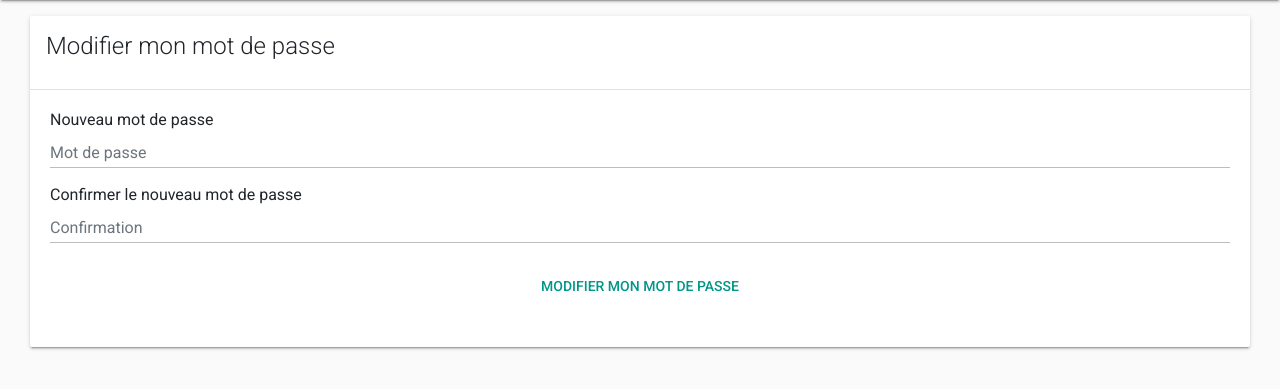
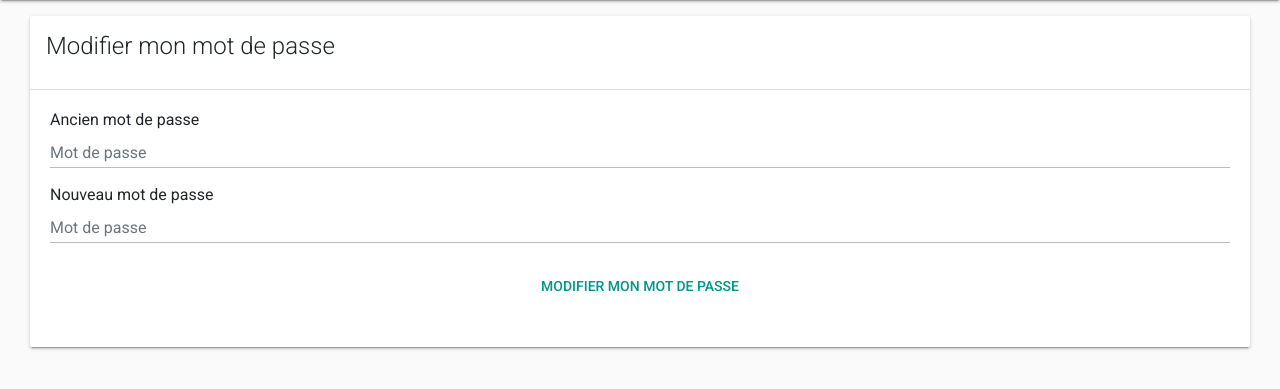
Before and after one commit to c4software/cso, a Flask app: page /password in a window 1280 px wide. Shown: the part 56-445 px from the top of the page. Run offline with Flask 2, Linux system fonts and the light colour scheme; a user stored in the database is signed in; parts of the project's set-up code (start-up, migrations or seed data) failed here and were passed over; some libraries are stand-ins or nearby versions.

Commit message:
Intégration début changement mot de passe

```diff
--- a/modules/csoMain/templates/password.html
+++ b/modules/csoMain/templates/password.html
@@ -12,13 +12,13 @@
             <input name=_csrf_token type=hidden value="{{ csrf_token() }}">
 
             <div class="form-group">
-                    <label for="password">Nouveau mot de passe</label>
-                    <input type="password" autocomplete="new-password" class="form-control" id="password" placeholder="Mot de passe">
+                    <label>Ancien mot de passe</label>
+                    <input type="password" autocomplete="off" class="form-control" name="old_password" placeholder="Mot de passe">
                 </div>
 
             <div class="form-group">
-                        <label for="password">Confirmer le nouveau mot de passe</label>
-                        <input type="password" autocomplete="new-password" class="form-control" id="password" placeholder="Confirmation">
+                <label>Nouveau mot de passe</label>
+                <input type="password" autocomplete="new-password" class="form-control" name="new_password" placeholder="Mot de passe">
             </div>
 
             <div class="text-sm-center pt-2">
--- a/modules/csoMain/views.py
+++ b/modules/csoMain/views.py
@@ -12,7 +12,7 @@ from flask import render_template, Blueprint, redirect, request, session, Respon
 import ldap
 from models import Application, UserDroit
 from parameters import default_website, ldap_server, ldap_dn
-from utils.user import has_otp_enabled, is_connected, check_totp, clear_session, ldap_login, signed_tab, require_totp
+from utils.user import has_otp_enabled, is_connected, check_totp, clear_session, ldap_login, signed_tab, require_totp, change_password
 from utils.app import get_app
 
 csoMain = Blueprint('csoMain', __name__, template_folder='templates')
@@ -25,9 +25,16 @@ def main():
         return redirect('/login?apps=admin&next=/')
 
 
-@csoMain.route("/password")
+@csoMain.route("/password", methods=["GET", "POST"])
 def password():
     if is_connected():
+
+        old_password = request.form.get('old_password', "")
+        new_password = request.form.get('new_password', "")
+
+        if old_password and new_password:
+            result = change_password(old_password, new_password)
+
         return render_template("password.html")
     else:
         return redirect('/login?apps=admin&next=/')
--- a/utils/user.py
+++ b/utils/user.py
@@ -6,6 +6,7 @@ import time
 import pyotp
 import logging
 import ldap
+import ldap.modlist as modlist
 from flask import session
 from parameters import default_website, ldap_server, ldap_dn
 from models import UserDroit, Application
@@ -23,14 +24,12 @@ def change_password(old_password, new_password):
     try:
         ldap_connector = get_ldap_connector_as(session["username"], old_password)
 
-        # Change password
-        #unicode_pass = unicode('\"' + str(new_password) + '\"', 'iso-8859-1')
-        #password_value = unicode_pass.encode('utf-16-le')
-        #add_pass = [(ldap.MOD_REPLACE, 'unicodePwd', [password_value])]
-        #ldap_connector.modify_s(user_dn,add_pass)
+        newpassword = unicode('\"' + new_password + '\"').encode('utf-16-le')
+        oldpassword = unicode('\"' + old_password + '\"').encode('utf-16-le')
+        pass_mod = [(ldap.MOD_DELETE, 'unicodePwd', [oldpassword]), (ldap.MOD_ADD, 'unicodePwd', [newpassword])]
+        result = ldap_connector.modify_s(ldap_dn.format(session["username"]), pass_mod)
 
         ldap_connector.unbind_s()
-
     except Exception as e:
         logging.info("{0} error while password change (Error: {1})".format(session["username"], e))
         return False
```
Lines whose indentation alone changed are shown as unchanged.
